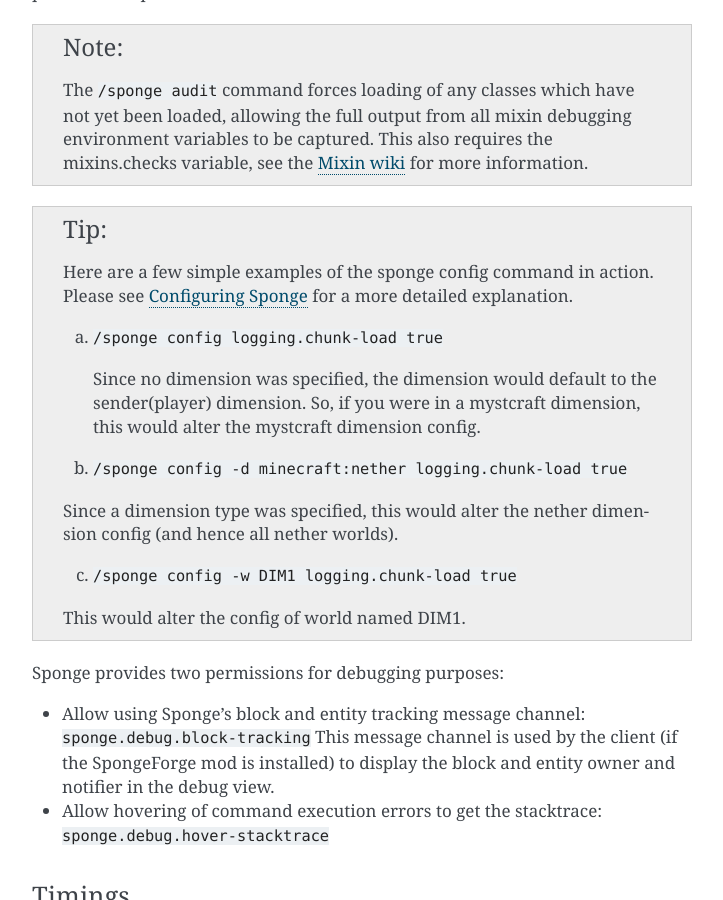
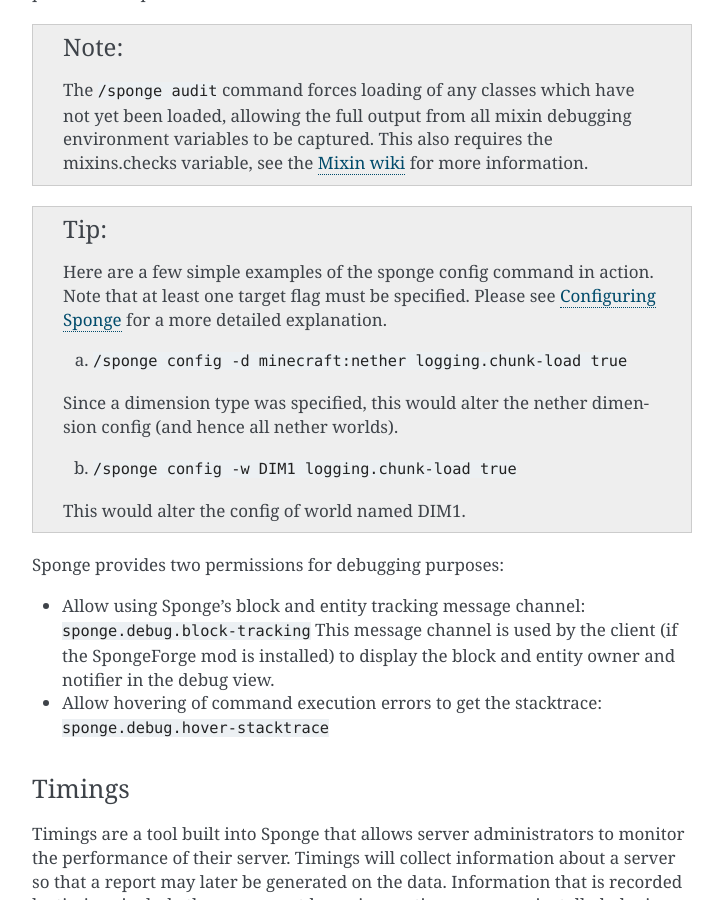
Before and after one commit to SpongePowered/SpongeDocs, a Sphinx documentation site: the page built from source/server/spongineer/commands.rst, in a window 1280 px wide and 900 px high, scrolled down 2892 px. Shown: the whole window, without its empty margins (388-1111 px from the left). Built offline with Sphinx 7.4.7, drawn with Linux system fonts in a browser that asks for light colours; pages that are not in the unit, such as notebooks, are missing from menus.

Commit message:
Update commands. Fixes #772
Deleted broken example

```diff
--- a/source/server/spongineer/commands.rst
+++ b/source/server/spongineer/commands.rst
@@ -97,19 +97,14 @@
 
 .. tip::
 
-    Here are a few simple examples of the sponge config command in action. Please see
-    :doc:`../getting-started/configuration/index` for a more detailed explanation.
+    Here are a few simple examples of the sponge config command in action. Note that at least one target flag must be
+    specified. Please see :doc:`../getting-started/configuration/index` for a more detailed explanation.
 
-    a. ``/sponge config logging.chunk-load true``
-
-      Since no dimension was specified, the dimension would default to the sender(player) dimension. So, if you were in
-      a mystcraft dimension, this would alter the mystcraft dimension config.
-
-    b. ``/sponge config -d minecraft:nether logging.chunk-load true``
+    a. ``/sponge config -d minecraft:nether logging.chunk-load true``
 
     Since a dimension type was specified, this would alter the nether dimension config (and hence all nether worlds).
 
-    c. ``/sponge config -w DIM1 logging.chunk-load true``
+    b. ``/sponge config -w DIM1 logging.chunk-load true``
 
     This would alter the config of world named DIM1.
 
```
